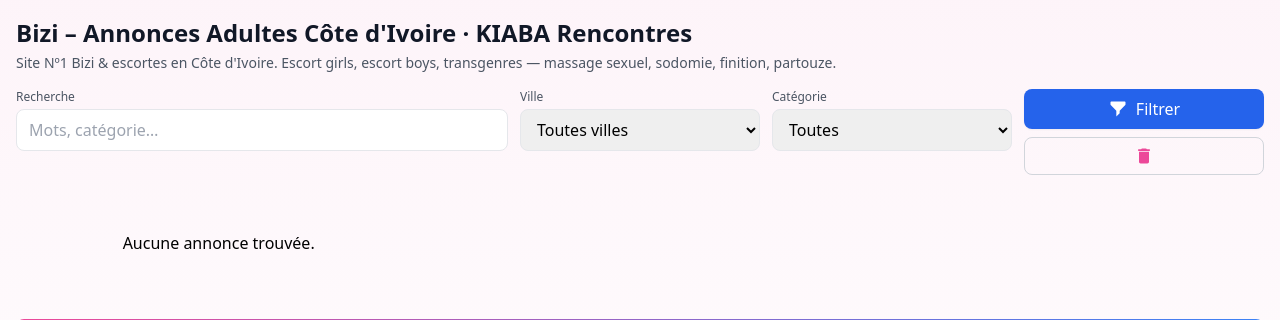
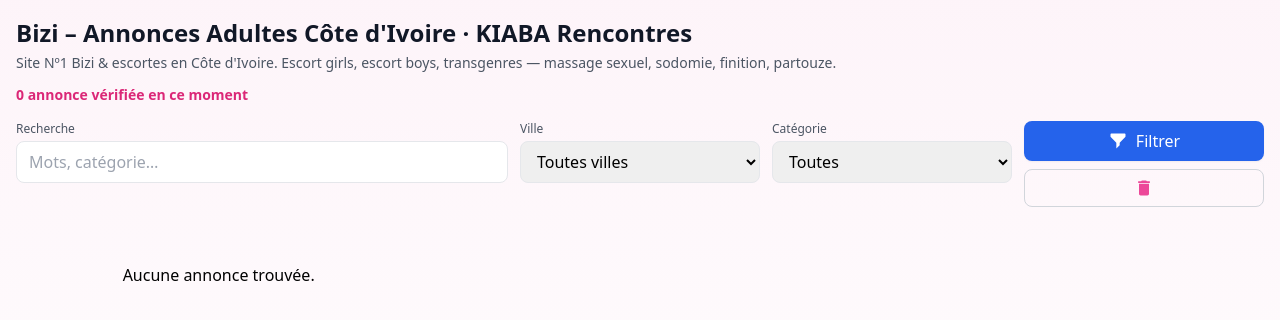
Before and after one commit to Chaka06/habiko-django, a Django app: template templates/ads/list.html in a window 1280 px wide. Shown: the part 131-451 px from the top of the page. Run offline with Django 3.2, Linux system fonts and the light colour scheme; the template is opened without the code that fills it, so the values that code supplies are empty; some libraries are stand-ins or nearby versions.

Commit message:
fix: affiche compteur d'annonces même à 0 (retire condition {% if %})

```diff
--- a/templates/ads/list.html
+++ b/templates/ads/list.html
@@ -140,11 +140,9 @@
   {% if seo_city_text %}
   <p class="text-sm text-gray-500 mt-2 leading-relaxed">{{ seo_city_text }}</p>
   {% endif %}
-  {% if total_approved_ads %}
   <p class="mt-3 text-sm font-semibold text-pink-600">
-    {{ total_approved_ads }} annonce{{ total_approved_ads|pluralize }} vérifiée{{ total_approved_ads|pluralize }} en ce moment
+    {{ total_approved_ads|default:"0" }} annonce{{ total_approved_ads|pluralize }} vérifiée{{ total_approved_ads|pluralize }} en ce moment
   </p>
-  {% endif %}
 </header>
 <section class="mb-4 md:mb-6">
   <form id="adsSearchForm" class="grid grid-cols-2 md:grid-cols-5 gap-2 md:gap-3" method="get">
```
